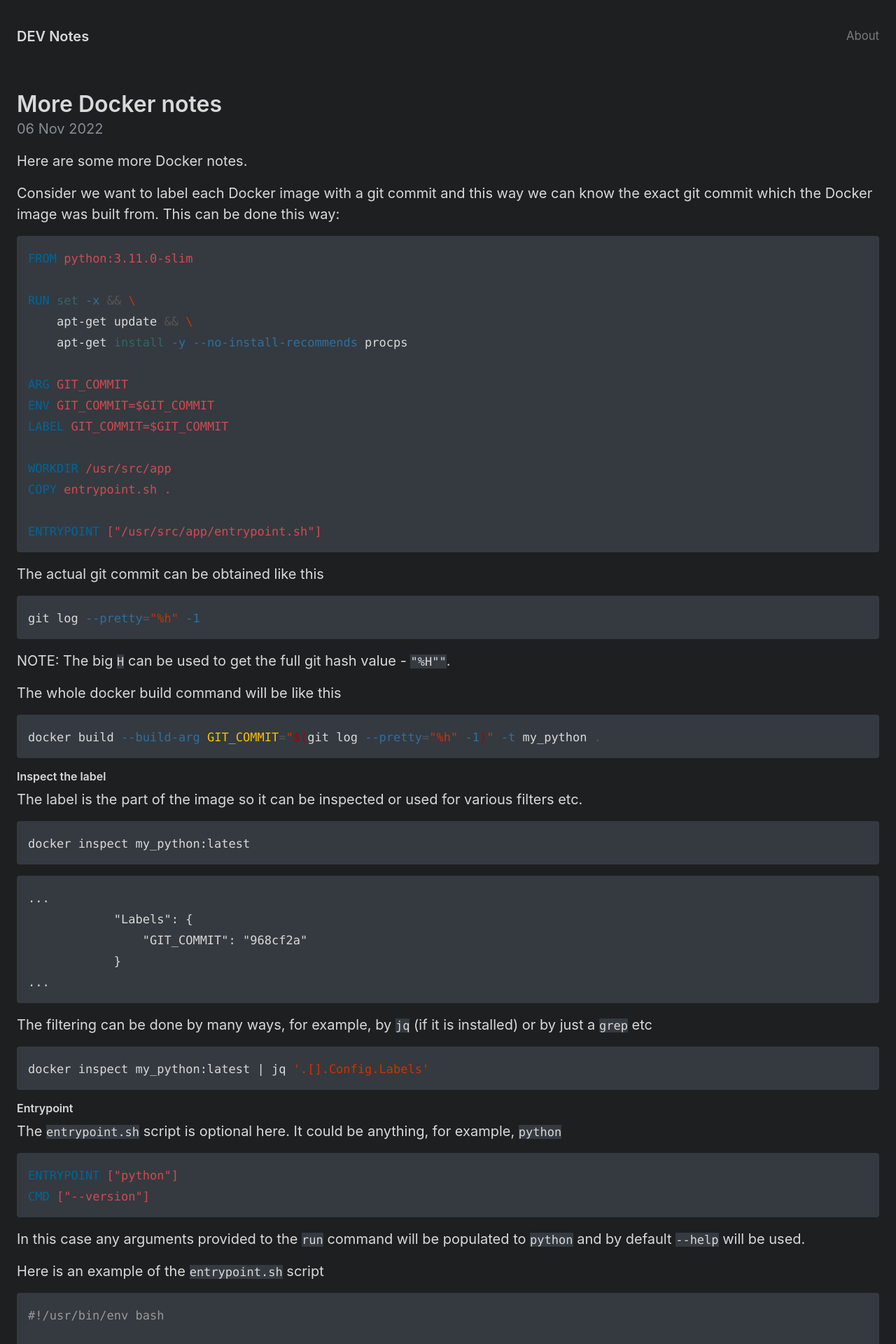
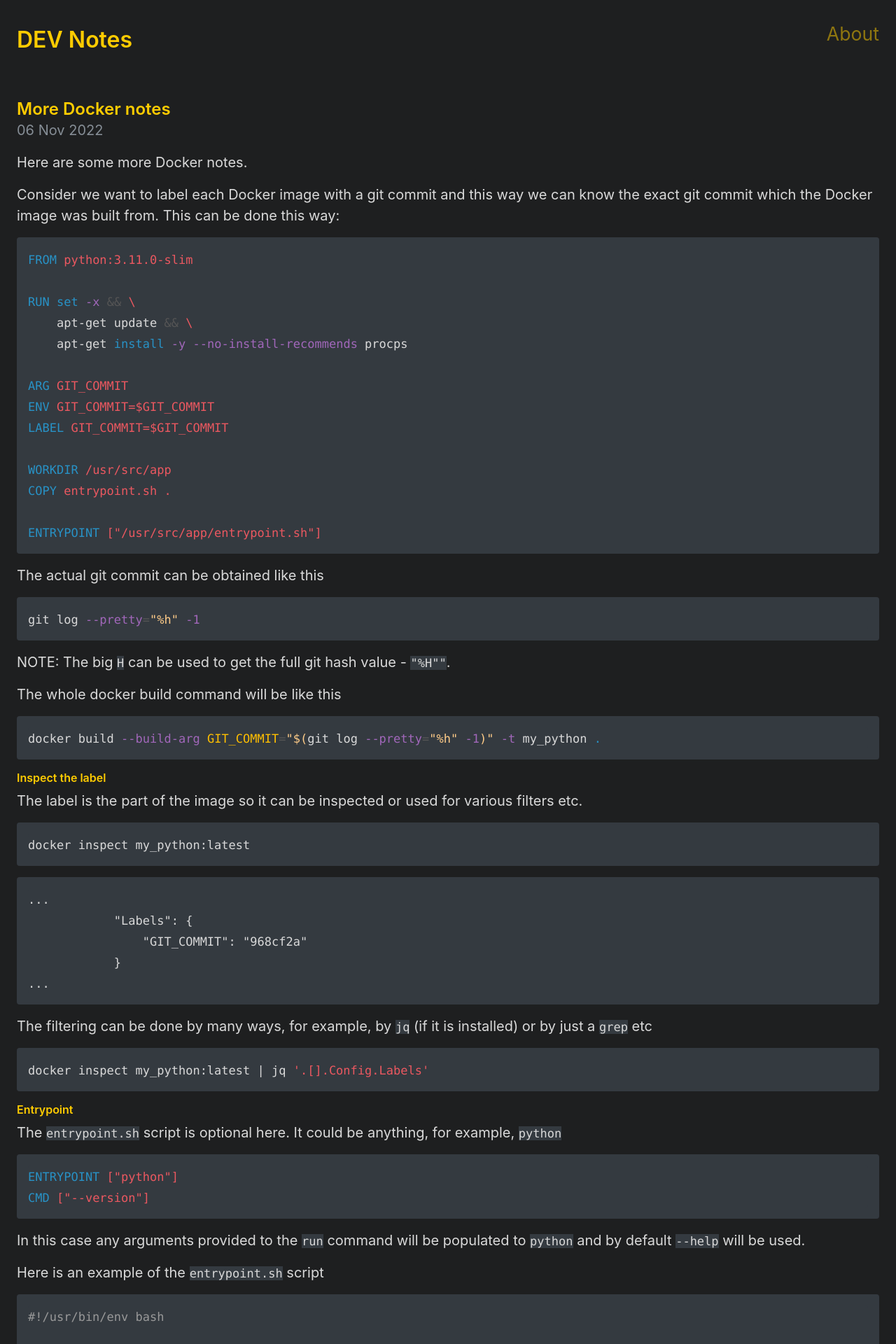
Before and after one commit to artemdevel/artemdevel.github.io, a Jekyll site: the page built from _posts/2022-11-06-more-docker-notes.md, in a window 1280 px wide. Shown: the top 1920 px of the page at 70% size. Built offline with Jekyll 4.4.1, drawn with Linux system fonts in a browser that asks for light colours.

Commit message:
Update styles and colors

```diff
--- a/_layouts/default.html
+++ b/_layouts/default.html
@@ -5,7 +5,7 @@
   <body>
     <div class="container content">
       <header class="masthead">
-        <h3 class="masthead-title">
+        <h1 class="masthead-title">
           <a href="{{ site.baseurl }}/" title="Home">{{ site.title }}</a>
 
           <nav class="nav">
@@ -13,7 +13,7 @@
             <small><a href="{{ nav.url }}">{{ nav.title }}</a></small>
             {% endfor %}
           </nav>
-        </h3>
+        </h1>
       </header>
 
       <main>
--- a/_layouts/page.html
+++ b/_layouts/page.html
@@ -3,6 +3,6 @@ layout: default
 ---
 
 <article class="page">
-  <h1 class="page-title">{{ page.title }}</h1>
+  <h3 class="page-title">{{ page.title }}</h3>
   {{ content }}
 </article>
--- a/_layouts/post.html
+++ b/_layouts/post.html
@@ -3,7 +3,7 @@ layout: default
 ---
 
 <article class="post">
-  <h1 class="post-title">{{ page.title }}</h1>
+  <h2 class="post-title">{{ page.title }}</h2>
   <time datetime="{{ page.date | date_to_xmlschema }}" class="post-date">{{ page.date | date_to_string }}</time>
   {{ content }}
 </article>
--- a/_sass/_syntax.scss
+++ b/_sass/_syntax.scss
@@ -1,7 +1,7 @@
 .highlight .hll { background-color: #ffc; }
 .highlight .c { color: #999; } /* Comment */
 .highlight .err { color: #a00; background-color: #faa } /* Error */
-.highlight .k { color: #069; } /* Keyword */
+.highlight .k { color: #2892c6; } /* Keyword */
 .highlight .o { color: #555 } /* Operator */
 .highlight .cm { color: #09f; font-style: italic } /* Comment.Multiline */
 .highlight .cp { color: #099 } /* Comment.Preproc */
@@ -24,9 +24,9 @@
 .highlight .kr { color: #069; } /* Keyword.Reserved */
 .highlight .kt { color: #078; } /* Keyword.Type */
 .highlight .m { color: #f60 } /* Literal.Number */
-.highlight .s { color: #d44950 } /* Literal.String */
+.highlight .s { color: #eb5860 } /* Literal.String */
 .highlight .na { color: #4f9fcf } /* Name.Attribute */
-.highlight .nb { color: #366 } /* Name.Builtin */
+.highlight .nb { color: #2892c6 } /* Name.Builtin */
 .highlight .nc { color: #0a8; } /* Name.Class */
 .highlight .no { color: #360 } /* Name.Constant */
 .highlight .nd { color: #99f } /* Name.Decorator */
@@ -35,7 +35,7 @@
 .highlight .nf { color: #c0f } /* Name.Function */
 .highlight .nl { color: #99f } /* Name.Label */
 .highlight .nn { color: #0cf; } /* Name.Namespace */
-.highlight .nt { color: #2f6f9f; } /* Name.Tag */
+.highlight .nt { color: #a167ba; } /* Name.Tag */
 .highlight .nv { color: rgba(255, 191, 0, 1) } /* Name.Variable */
 .highlight .ow { color: #000; } /* Operator.Word */
 .highlight .w { color: #bbb } /* Text.Whitespace */
@@ -46,13 +46,13 @@
 .highlight .sb { color: #c30 } /* Literal.String.Backtick */
 .highlight .sc { color: #c30 } /* Literal.String.Char */
 .highlight .sd { color: #c30; font-style: italic } /* Literal.String.Doc */
-.highlight .s2 { color: #c30 } /* Literal.String.Double */
-.highlight .se { color: #c30; } /* Literal.String.Escape */
+.highlight .s2 { color: #fc8 } /* Literal.String.Double */
+.highlight .se { color: #eb5860; } /* Literal.String.Escape */
 .highlight .sh { color: #c30 } /* Literal.String.Heredoc */
-.highlight .si { color: #a00 } /* Literal.String.Interpol */
+.highlight .si { color: #fc8 } /* Literal.String.Interpol */
 .highlight .sx { color: #c30 } /* Literal.String.Other */
 .highlight .sr { color: #3aa } /* Literal.String.Regex */
-.highlight .s1 { color: #c30 } /* Literal.String.Single */
+.highlight .s1 { color: #eb5860 } /* Literal.String.Single */
 .highlight .ss { color: #fc3 } /* Literal.String.Symbol */
 .highlight .bp { color: #366 } /* Name.Builtin.Pseudo */
 .highlight .vc { color: #033 } /* Name.Variable.Class */
--- a/_sass/_type.scss
+++ b/_sass/_type.scss
@@ -19,8 +19,8 @@ h2 {
 }
 
 h3 {
-  margin-top: 1.5rem;
-  font-size: 1.25rem;
+  margin-top: 1rem;
+  font-size: 1.5rem;
 }
 
 h4, h5, h6 {
--- a/_sass/_variables.scss
+++ b/_sass/_variables.scss
@@ -60,7 +60,7 @@
     --body-color: var(--gray-300);
     --body-bg: var(--gray-800);
 
-    --heading-color: #fff;
+    --heading-color: #fc0;
 
     --link-color: var(--blue-300);
     --link-hover-color: var(--blue-400);
@@ -75,7 +75,8 @@
 [data-theme="dark-poole"] {
   --body-color: var(--dark-poole-002);
   --body-bg: var(--dark-poole-001);
-  --heading-color: var(--dark-poole-002);
+  //--heading-color: var(--dark-poole-002);
+  --heading-color: #fc0;
   --link-color: var(--dark-poole-link-color);
   --link-hover-color: var(--dark-poole-link-hover);
   --border-color: rgba(255, 255, 255, 0.15);
```
